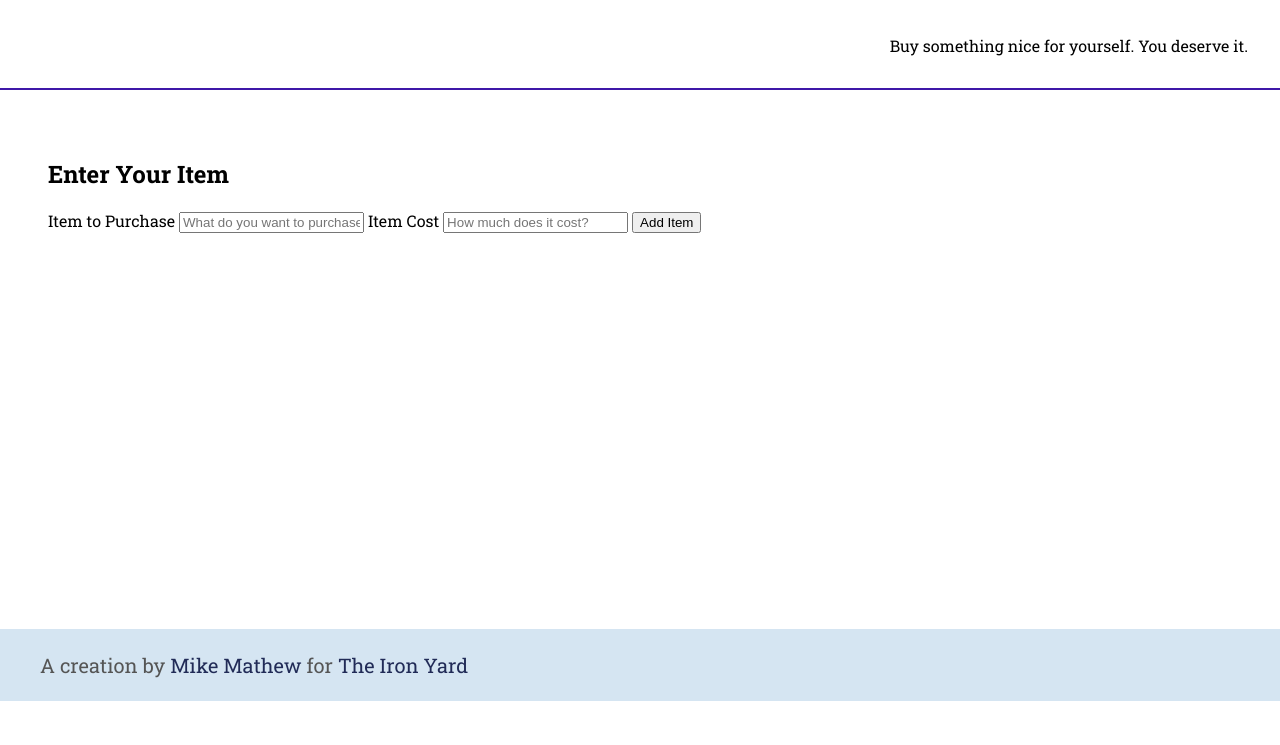
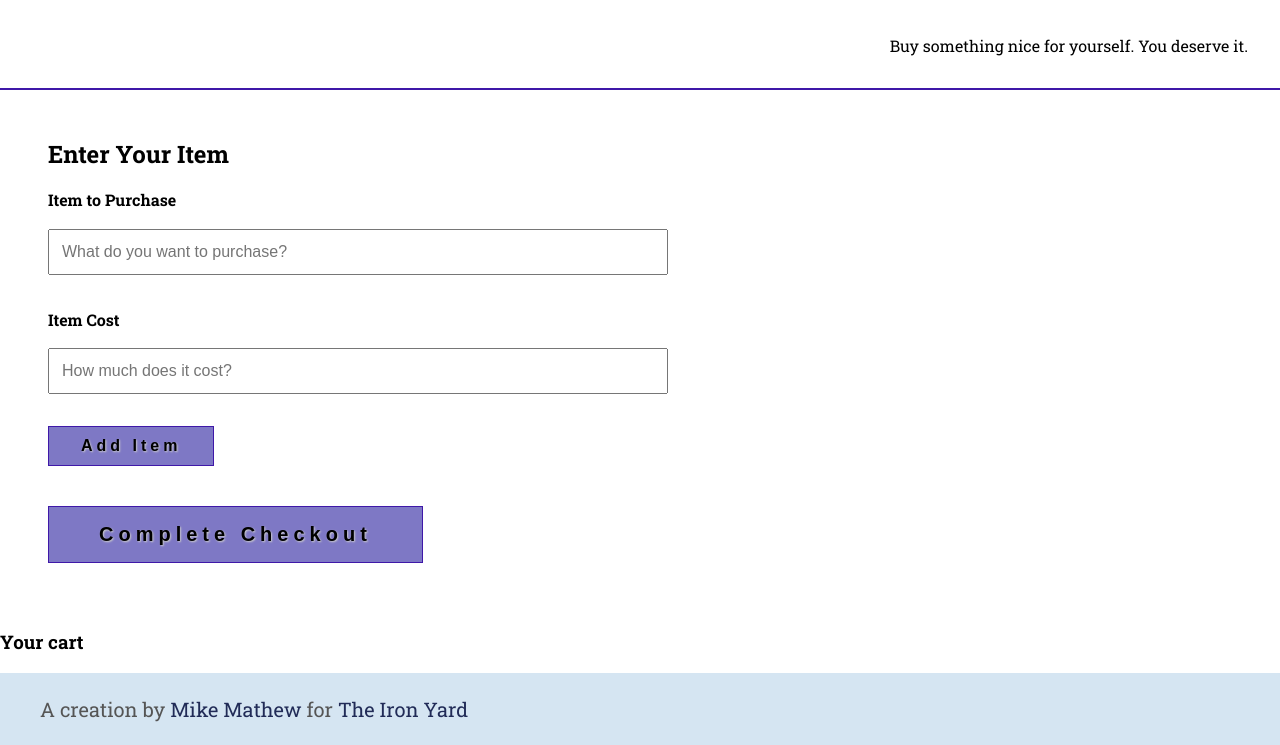
Before and after one commit to m2mathew/self-checkout, a website: page index.html in a window 1280 px wide. Shown: the part 99-844 px from the top of the page. Before the commit the page ends 800 px from the top, so only its background shows below. Drawn offline with Linux system fonts and the light colour scheme.

Commit message:
Further styled, beginning functionality

```diff
--- a/index.html
+++ b/index.html
@@ -19,16 +19,33 @@
 	<main>
 		<h2>Enter Your Item</h2>
 		<form>
-			<label for="item">Item to Purchase</label>
-			<input id="item" type="text" placeholder="What do you want to purchase?">
-			<labelfor="price">Item Cost</label>
-			<input id="price" type="text" placeholder="How much does it cost?">
-			<button>Add Item</button>
+			<div class="label-box">
+				<label for="item">Item to Purchase</label>
+			</div>
+			<div class="input-box">
+				<input id="item" type="text" placeholder="What do you want to purchase?">
+			</div>
+			<div class="label-box">
+				<label for="price">Item Cost</label>
+			</div>
+			<div class="input-box">
+				<input id="price" type="text" placeholder="How much does it cost?">
+			</div>
+			<div>
+				<button>Add Item</button>
+			</div>
+			<div id="total-button-box">
+				<button>Complete Checkout</button>
+			</div>
+		</form>
+	</main>
 
-			<div id="total-button-box"></div>
-		</form>
+	<section>
+		<h3>Your cart</h3>
+		<div id="item-list"></div>
 
-	</main>
+
+	</section>
 
 	<footer class="footer">
         <p>A creation by <a href="http://www.drumsensei.com">Mike Mathew</a> for <a href="http://www.theironyard.com"> The Iron Yard</a></p>
--- a/styles/main.sass.css
+++ b/styles/main.sass.css
@@ -8,7 +8,9 @@ body {
 main {
   flex: 1;
   margin: 2em;
-  padding: 1em; }
+  margin-top: 1em;
+  padding: 1em;
+  line-height: 1.6em; }
 
 header {
   margin: 0;
@@ -17,6 +19,37 @@ header {
   border-bottom: 2px solid #3F18A8; }
   header p {
     float: right; }
+
+form label {
+  font-weight: bold; }
+
+form .label-box {
+  margin-bottom: 1em;
+  font-size: 1em; }
+
+form input {
+  width: 50%;
+  font-size: 1em;
+  padding: 0.75em; }
+
+form #item {
+  margin-bottom: 2em; }
+
+form button {
+  background-color: #7E78C5;
+  border: 1px solid #3F18A8;
+  padding: 0.6em 2em;
+  font-size: 1em;
+  font-weight: bold;
+  text-shadow: 1px 1px 2px #ccc;
+  margin-top: 2em;
+  letter-spacing: 0.25em; }
+  form button:hover {
+    background-color: #9186CD; }
+
+form #total-button-box button {
+  padding: 0.8em 2.5em;
+  font-size: 1.25em; }
 
 footer {
   background-color: #D5E5F2;
--- a/styles/main.scss
+++ b/styles/main.scss
@@ -9,7 +9,9 @@ body {
 main {
 	flex: 1;
 	margin: 2em;
+	margin-top: 1em;
 	padding: 1em;
+	line-height: 1.6em;
 }
 
 header {
@@ -23,6 +25,49 @@ header {
 	}
 }
 
+form {
+
+	label {
+		font-weight: bold;
+	}
+
+	.label-box {
+		margin-bottom: 1em;
+		font-size: 1em;
+	}
+
+	input {
+		width: 50%;
+		font-size: 1em;
+		padding: 0.75em;
+	}
+
+	#item {
+		margin-bottom: 2em;
+	}
+
+	button {
+		background-color: #7E78C5;
+		border: 1px solid #3F18A8;
+		padding: 0.6em 2em;
+		font-size: 1em;
+		font-weight: bold;
+		text-shadow: 1px 1px 2px #ccc;
+		margin-top: 2em;
+		letter-spacing: 0.25em;
+
+		&:hover {
+			background-color: #9186CD;
+		}
+	}
+
+	#total-button-box {
+		button {
+			padding: 0.8em 2.5em;
+			font-size: 1.25em;
+		}
+	}
+}
 
 footer {
 	background-color: #D5E5F2;
```
Also changed, not shown: scripts/main.js (+10 -7 lines), scripts/bundle.js, 1 other file.
